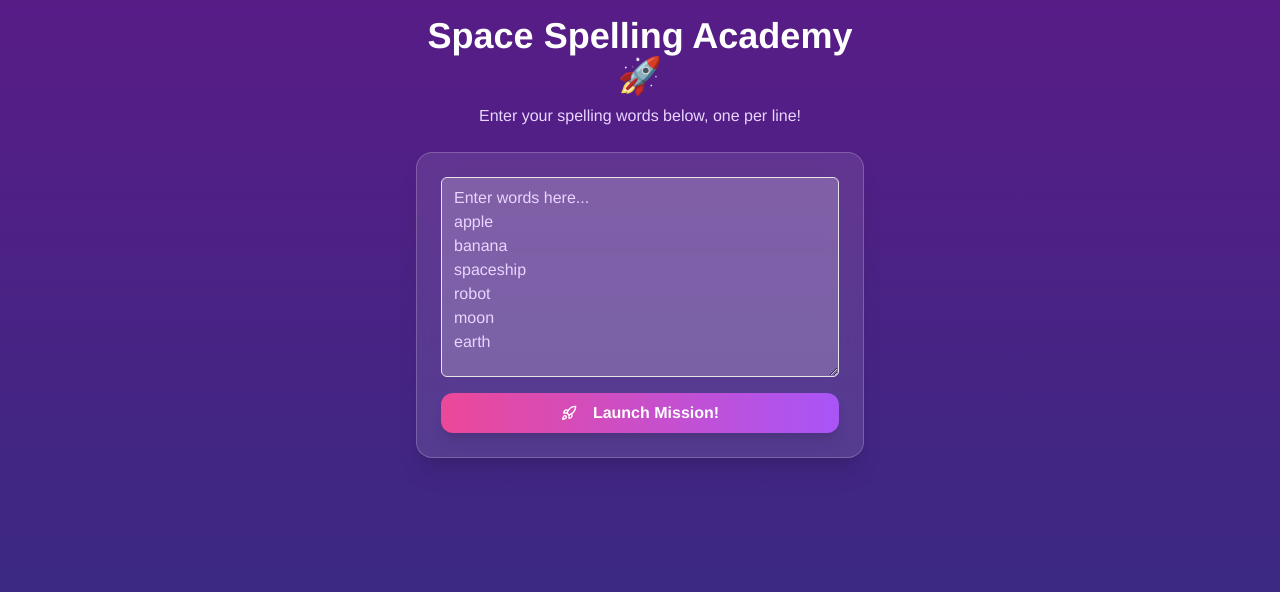
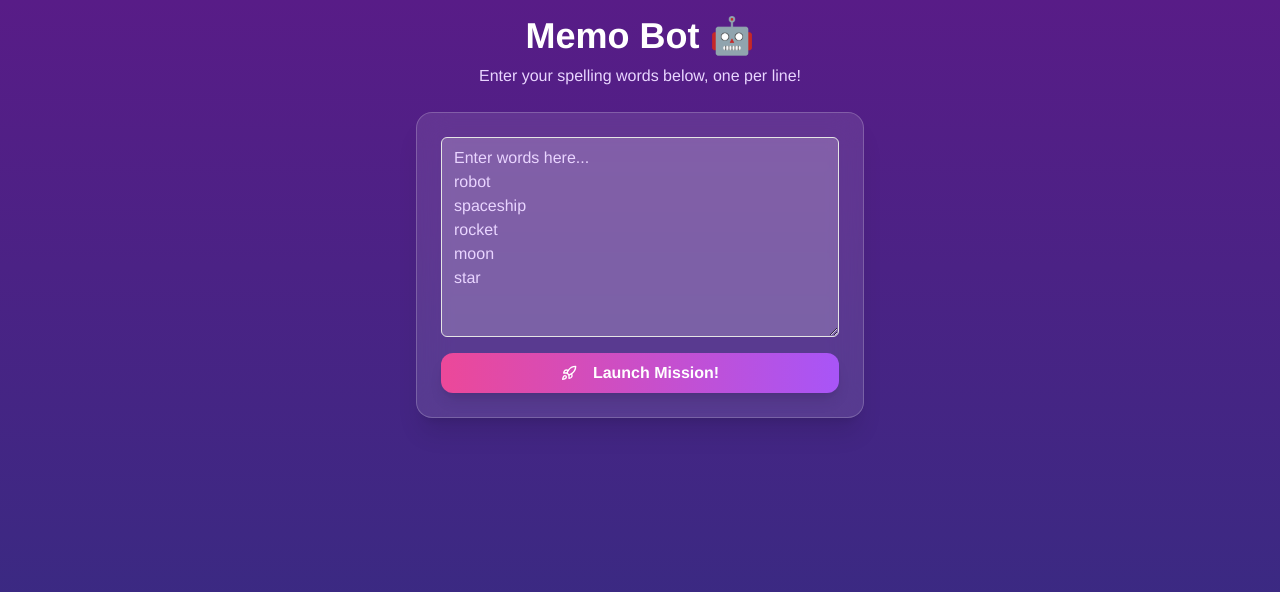
Before and after one commit to mdjastrzebski/memo-bot, a React (Vite) app: page / in a window 1280 px wide. Shown: the top 592 px of the page. Built offline with nearby package versions, Linux system fonts and the light colour scheme.

Commit message:
feat: branding

```diff
--- a/index.html
+++ b/index.html
@@ -3,7 +3,7 @@
   <head>
     <meta charset="UTF-8" />
     <meta name="viewport" content="width=device-width, initial-scale=1.0" />
-    <title>Space Spelling Academy</title>
+    <title>Memo Bot</title>
   </head>
   <body>
     <div id="root"></div>
--- a/src/screens/input-screen.tsx
+++ b/src/screens/input-screen.tsx
@@ -4,7 +4,7 @@ import { Rocket } from 'lucide-react';
 import { Button } from '../components/ui/button';
 import { Textarea } from '../components/ui/textarea';
 
-const DEFAULT_WORDS = ['apple', 'banana', 'spaceship', 'robot', 'moon', 'earth'];
+const DEFAULT_WORDS = ['robot', 'spaceship', 'rocket', 'moon', 'star'];
 
 interface InputScreenProps {
   onWordsSubmit: (words: string[]) => void;
@@ -23,7 +23,7 @@ export default function InputScreen({ onWordsSubmit }: InputScreenProps) {
     <div className="min-h-screen bg-gradient-to-b from-purple-900 to-indigo-900 p-4">
       <div className="max-w-md mx-auto space-y-6">
         <div className="text-center">
-          <h1 className="text-4xl font-bold text-white mb-2">Space Spelling Academy 🚀</h1>
+          <h1 className="text-4xl font-bold text-white mb-2">Memo Bot 🤖</h1>
           <p className="text-purple-200">Enter your spelling words below, one per line!</p>
         </div>
 
```
